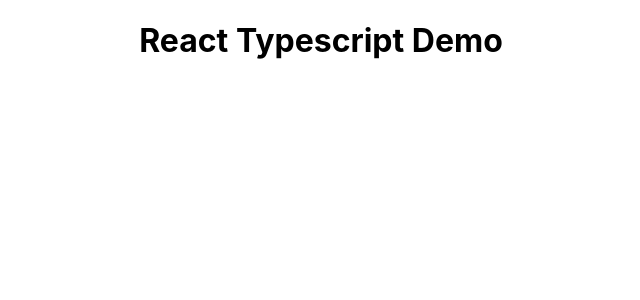
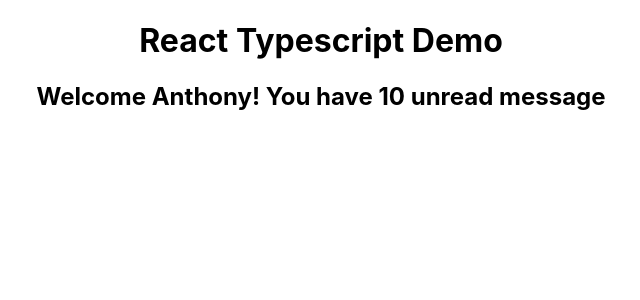
Before and after one commit to 4nth0ny1/react-typescript-demo, a React (Create React App) app: page / in a window 1280 px wide. Shown: the top 300 px of the page, without its empty margins (319-959 px from the left). Built offline with nearby package versions, Linux system fonts and the light colour scheme.

Commit message:
added type GreetProps to Greet.tsx to satisfy type error

```diff
--- a/src/App.tsx
+++ b/src/App.tsx
@@ -1,9 +1,11 @@
 import "./App.css";
+import { Greet } from "./components/Greet";
 
 function App() {
   return (
     <div className="App">
       <h1>React Typescript Demo</h1>
+      <Greet name="Anthony" />
     </div>
   );
 }
--- /dev/null
+++ b/src/components/Greet.tsx
@@ -0,0 +1,11 @@
+type GreetProps = {
+  name: string;
+};
+
+export const Greet = (props: GreetProps) => {
+  return (
+    <div>
+      <h2>Welcome {props.name}! You have 10 unread message</h2>
+    </div>
+  );
+};
```
Also changed, not shown: 1 other file (tests, documents, lock files or other folders).
